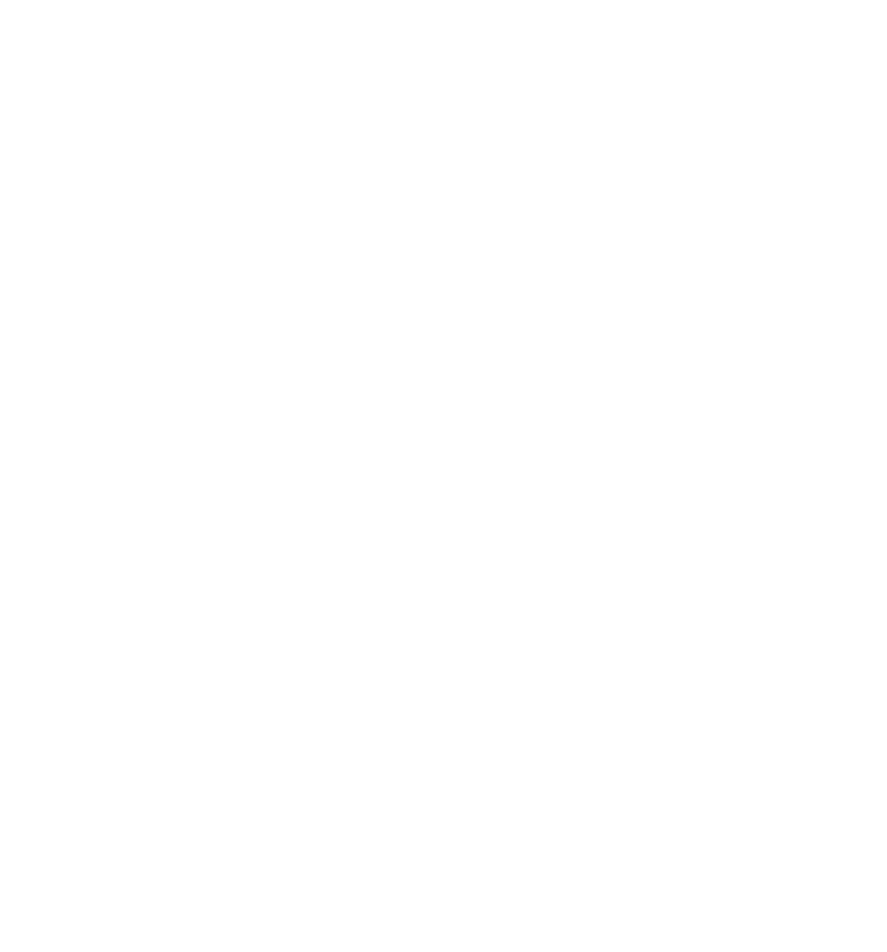
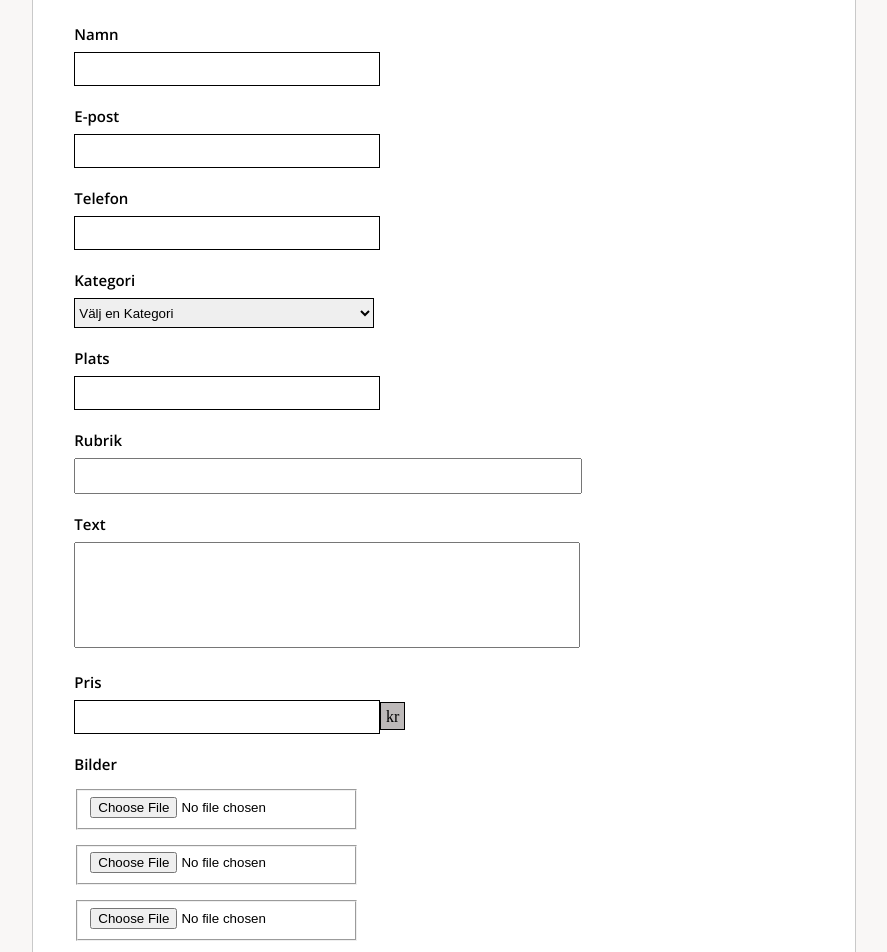
Before and after one commit to mrfontsize/Green-SecondHand, a React (Create React App) app in the folder app/: page /SellItem in a window 1280 px wide. Shown: the part 240-1192 px from the top of the page, without its empty margins (196-1083 px from the left). Before the commit the page ends 800 px from the top, so only its background shows below. Built offline with nearby package versions, Linux system fonts and the light colour scheme.

Commit message:
Created a form för "SellItem page"

```diff
--- a/app/public/index.html
+++ b/app/public/index.html
@@ -24,7 +24,7 @@
       work correctly both with client-side routing and a non-root public URL.
       Learn how to configure a non-root public URL by running `npm run build`.
     -->
-    <title>React App</title>
+    <title>Green Secondhand</title>
   </head>
   <body>
     <noscript>You need to enable JavaScript to run this app.</noscript>
--- a/app/src/components/Header/Header.js
+++ b/app/src/components/Header/Header.js
@@ -6,7 +6,7 @@ const Header = () => {
     <div className="headerContainer">
       <div className="header">
         <Link to={"/"}>
-          <h1>Green Seconhand</h1>
+          <h1>Green Secondhand</h1>
         </Link>
         <div className="links">
           <Link to={"/SellItem"}>Lägg in annons</Link>
--- a/app/src/components/SellItem/SellItem.js
+++ b/app/src/components/SellItem/SellItem.js
@@ -1,10 +1,177 @@
 import Header from "../Header/Header";
+import { useState } from "react";
+import "./SellItem.css";
 
-const SellItem = () => {
+
+const SellItem = ({ onRegister }) => {
+  const [name, setName] = useState("");
+  const [mail, setMail] = useState("");
+  const [phone, setPhone] = useState("");
+  const [category, setCategory] = useState("");
+  const [location, setLocation] = useState("");
+  const [titel, setTitel] = useState("");
+  const [description, setDescription] = useState("");
+  const [price, setPrice] = useState("");
+  const [photoOne, setPhotoOne] = useState("");
+  const [photoTwo, setPhotoTwo] = useState("");
+  const [photoThree, setPhotoThree] = useState("");
+
+  const handleSubmit = (e) => {
+    e.preventDefault();
+
+    const item = {
+      name,
+      mail,
+      phone,
+      category,
+      location,
+      titel,
+      description,
+      price,
+      photoOne,
+      photoTwo,
+      photoThree,
+    };
+
+    onRegister(item);
+
+    setName("");
+    setMail("");
+    setPhone("");
+    setCategory("");
+    setLocation("");
+    setTitel("");
+    setDescription("");
+    setPrice("");
+    setPhotoOne("");
+    setPhotoTwo("");
+    setPhotoThree("");
+  };
+
   return (
     <div>
       <Header />
-      <h4>This is the "sell-item page"</h4>
+      <div className="formConatiner">
+        <h3 className="formTitel">Lägg in annons på Green Secondhand</h3>
+        <form className="form" onSubmit={handleSubmit}>
+          <label className="inputLabel">Namn</label>
+          <br />
+          <input
+            className="formInput"
+            type="text"
+            value={name}
+            onChange={(e) => setName(e.target.value)}
+          />
+          <br />
+
+          <label className="inputLabel">E-post</label>
+          <br />
+          <input
+            className="formInput"
+            type="text"
+            value={mail}
+            onChange={(e) => setMail(e.target.value)}
+          />
+          <br />
+
+          <label className="inputLabel">Telefon</label>
+          <br />
+          <input
+            className="formInput"
+            type="number"
+            value={phone}
+            onChange={(e) => setPhone(e.target.value)}
+          />
+          <br />
+
+          <label className="inputLabel">Kategori</label>
+          <br />
+          <select
+            className="formInput"
+            value={category}
+            onChange={(e) => {
+              setCategory(e.target.text);
+            }}
+          >
+            <option value="">Välj en Kategori</option>
+            <option value="Fordon">Fordon</option>
+            <option value="Elektronik">Elektronik</option>
+            <option value="Personligt">Personligt</option>
+            <option value="HobbyFritid">Hobby & fritid</option>
+          </select>
+          <br />
+
+          <label className="inputLabel">Plats</label>
+          <br />
+          <input
+            className="formInput"
+            type="text"
+            value={location}
+            onChange={(e) => setLocation(e.target.value)}
+          />
+          <br />
+
+          <label className="inputLabel">Rubrik</label>
+          <br />
+          <input
+            className="titelInput"
+            type="text"
+            value={titel}
+            onChange={(e) => setTitel(e.target.value)}
+          />
+          <br />
+
+          <label className="inputLabel">Text</label>
+          <br />
+          <textarea
+            className="textAreaInput"
+            type="text"
+            value={description}
+            onChange={(e) => setDescription(e.target.value)}
+          ></textarea>
+          <br />
+
+          <label className="inputLabel">Pris</label>
+          <br />
+          <div className="priceDiv">
+            <input
+              className="formInput priceInput"
+              type="numbers"
+              value={price}
+              onChange={(e) => setPrice(e.target.value)}
+            />
+            <div className="priceCurrency">kr</div>
+          </div>
+
+          <div className="addImg">
+            <label className="inputLabel">Bilder</label>
+            <fieldset className="fileInput">
+              <input
+                type="file"
+                value={photoOne}
+                onChange={(e) => setPhotoOne(e.target.value)}
+              />
+            </fieldset>
+
+            <fieldset className="fileInput">
+              <input
+                type="file"
+                value={photoTwo}
+                onChange={(e) => setPhotoTwo(e.target.value)}
+              />
+            </fieldset>
+
+            <fieldset className="fileInput">
+              <input
+                type="file"
+                value={photoThree}
+                onChange={(e) => setPhotoThree(e.target.value)}
+              />
+            </fieldset>
+          </div>
+          <button className="formSubmitBtn"> Registrera</button>
+        </form>
+      </div>
     </div>
   );
 };
```
Also changed, not shown: 1 other file (tests, documents, lock files or other folders).
